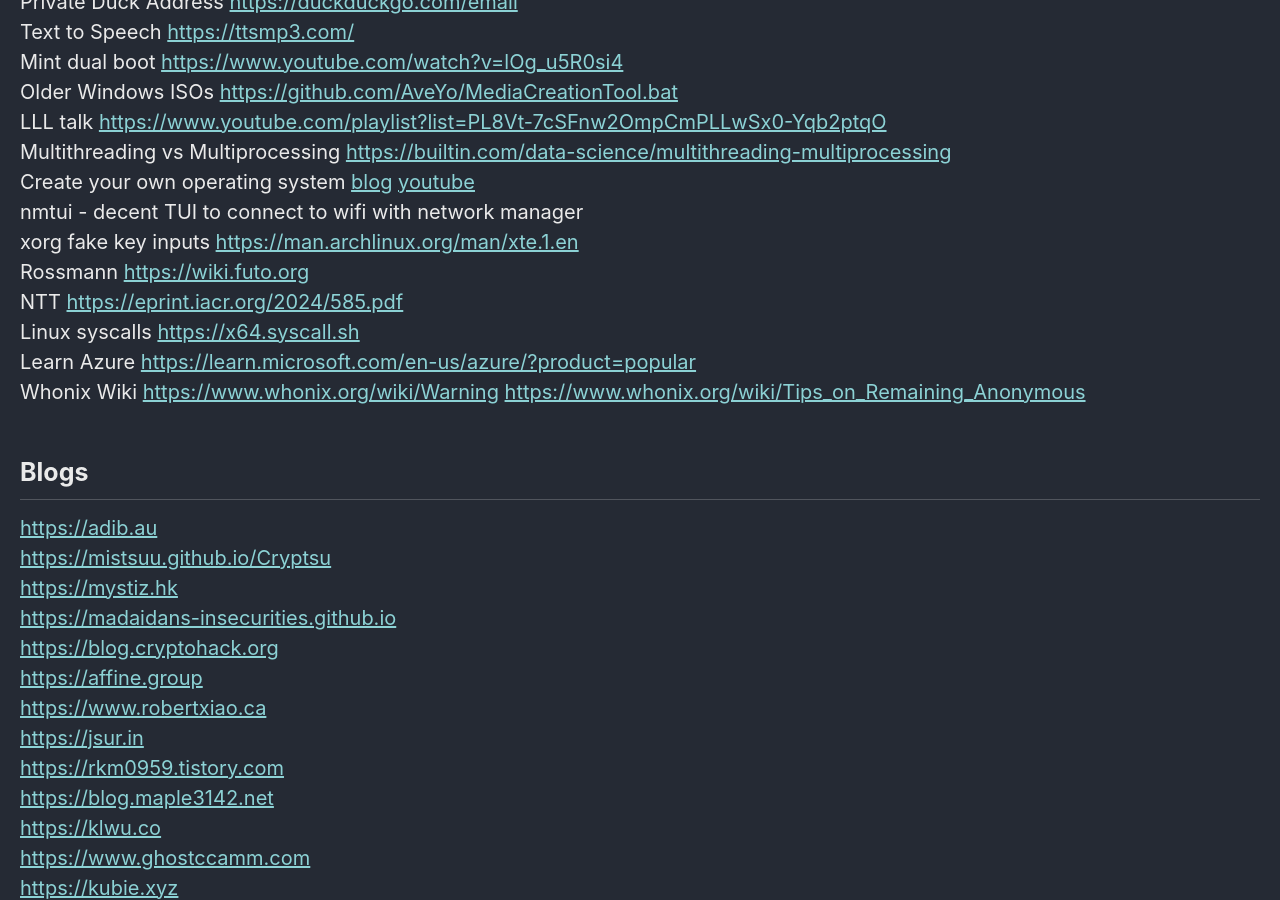
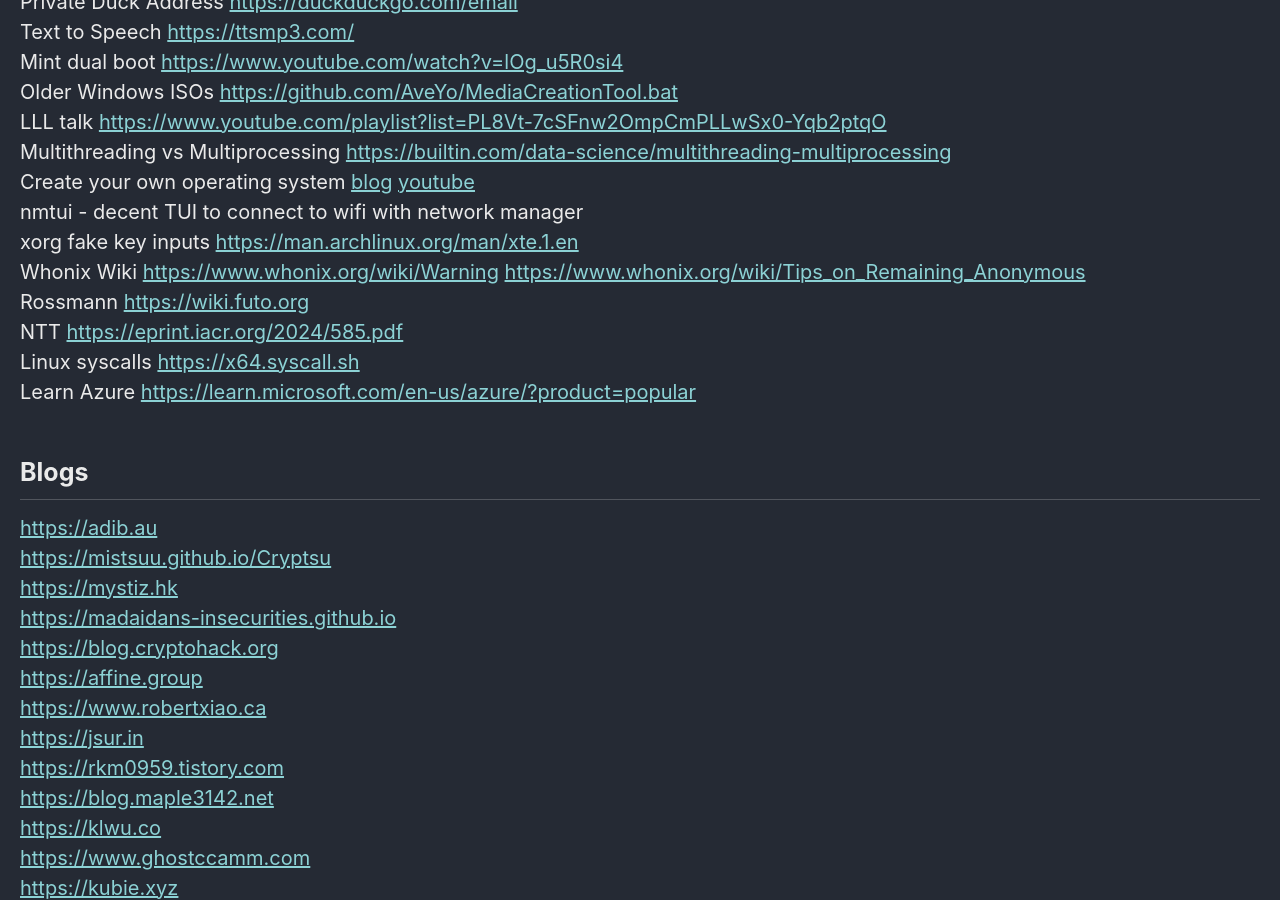
Before and after one commit to Connor-McCartney/Connor-McCartney.github.io, a Jekyll site: the page built from _pages/misc/resources.md, in a window 1280 px wide and 900 px high, scrolled down 2583 px. Built offline with Jekyll 4.4.1, drawn with Linux system fonts in a browser that asks for light colours; cached includes are drawn as plain includes.

```diff
--- a/_pages/misc/resources.md
+++ b/_pages/misc/resources.md
@@ -92,11 +92,11 @@ Multithreading vs Multiprocessing <https://builtin.com/data-science/multithreadi
 Create your own operating system [blog](https://os.phil-opp.com) [youtube](https://www.youtube.com/watch?v=rH5jnbJ3tL4&list=PLib6-zlkjfXkdCjQgrZhmfJOWBk_C2FTY) <br>
 nmtui - decent TUI to connect to wifi with network manager <br>
 xorg fake key inputs <https://man.archlinux.org/man/xte.1.en> <br>
+Whonix Wiki <https://www.whonix.org/wiki/Warning> <https://www.whonix.org/wiki/Tips_on_Remaining_Anonymous> <br>
 Rossmann <https://wiki.futo.org> <br>
 NTT <https://eprint.iacr.org/2024/585.pdf> <br>
 Linux syscalls <https://x64.syscall.sh> <br>
 Learn Azure <https://learn.microsoft.com/en-us/azure/?product=popular> <br>
-Whonix Wiki <https://www.whonix.org/wiki/Warning> <https://www.whonix.org/wiki/Tips_on_Remaining_Anonymous> <br>
 
 ## Blogs
 
```
